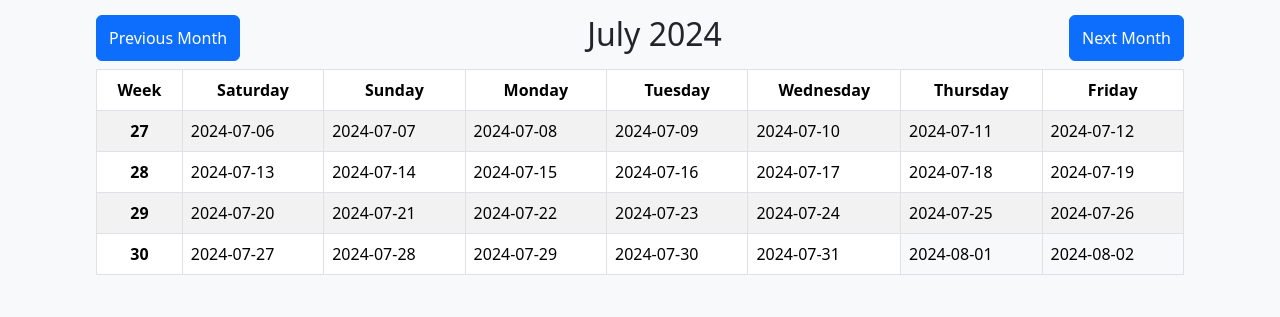
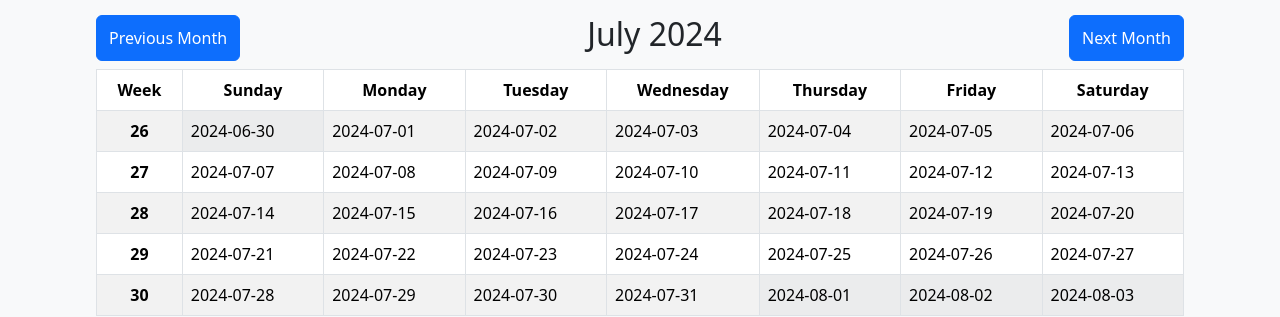
Before and after one commit to makkahwi/heal-tracker, a React (Create React App) app: page /sport-sessions in a window 1280 px wide. Shown: the part 500-817 px from the top of the page. Built offline with nearby package versions, Linux system fonts and the light colour scheme; no server answers.

Commit message:
Minor Monthly Calendar Render Fix

```diff
--- a/src/Components/PageView/MonthlyCalendar.tsx
+++ b/src/Components/PageView/MonthlyCalendar.tsx
@@ -20,30 +20,31 @@ const MonthlyCalendar = ({ data, renderEvent }: props) => {
   const [currentMonth, setCurrentMonth] = useState<Moment>(moment());
 
   const daysOfWeek = [
-    "Saturday",
     "Sunday",
     "Monday",
     "Tuesday",
     "Wednesday",
     "Thursday",
     "Friday",
+    "Saturday",
   ];
 
   const startOfMonth = currentMonth.clone().startOf("month");
   const endOfMonth = currentMonth.clone().endOf("month");
 
-  // Ensure the calendar starts on the Saturday before the first day of the month, and ends on the Friday after the last day of the month
-  const startOfCalendar = startOfMonth.clone().startOf("week").day(6);
-  const endOfCalendar = endOfMonth.clone().endOf("week").day(5);
+  const startOfCalendar = startOfMonth.clone().startOf("week");
+  const endOfCalendar = endOfMonth.clone().endOf("week");
 
   const weeks: { weekNumber: number; days: Moment[] }[] = [];
   let day = startOfCalendar.clone().subtract(1, "day");
 
   while (day.isBefore(endOfCalendar, "day")) {
     const week: Moment[] = [];
+
     for (let i = 0; i < 7; i++) {
       week.push(day.add(1, "day").clone());
     }
+
     weeks.push({ weekNumber: week[0].isoWeek(), days: week });
   }
 
```
